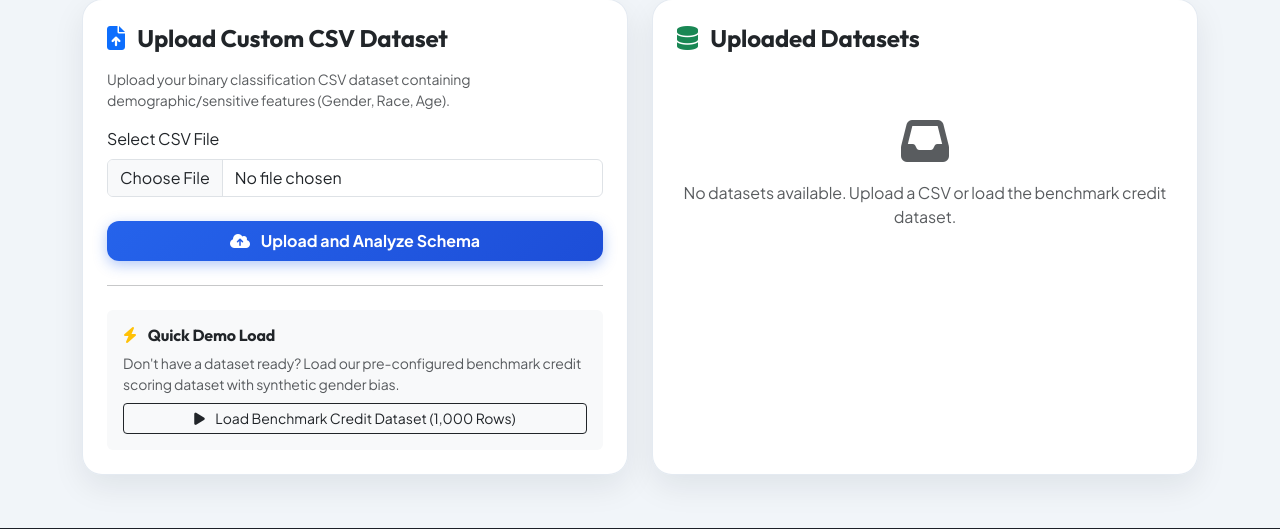
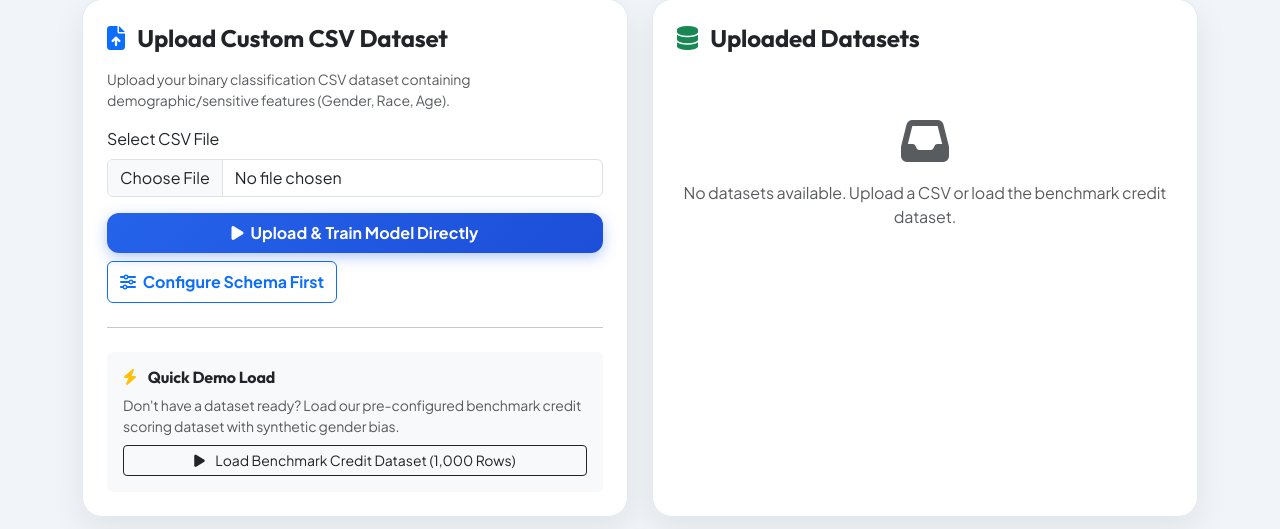
Before and after one commit to ganeshjawale49/EthicalAI-BiasMitigation, a Flask app: page /upload in a window 1280 px wide. Shown: the part 163-692 px from the top of the page. Run offline with Flask 3, Linux system fonts and the light colour scheme; a user stored in the database is signed in; data comes from the database, SQL or seed files in the repository; both versions use the stored data as it was after the commit.

Commit message:
fix dataset workflow

```diff
--- a/app.py
+++ b/app.py
@@ -208,13 +208,22 @@ def preprocess_page(dataset_id):
 @app.route('/save_preprocess/<int:dataset_id>', methods=['POST'])
 @login_required
 def save_preprocess_config(dataset_id):
+    ds = get_dataset_by_id(dataset_id)
+    if not ds:
+        flash('Dataset record not found.', 'error')
+        return redirect(url_for('upload_page'))
+
     target_col = request.form.get('target_column')
     sensitive_col = request.form.get('sensitive_column')
     priv_group = request.form.get('privileged_group')
     unpriv_group = request.form.get('unprivileged_group')
 
+    if target_col and sensitive_col and str(target_col).strip() == str(sensitive_col).strip():
+        flash('Target Outcome column and Sensitive Attribute column cannot be the same. Please select different columns.', 'error')
+        return redirect(url_for('preprocess_page', dataset_id=dataset_id))
+
     update_dataset_config(dataset_id, target_col, sensitive_col, priv_group, unpriv_group)
-    flash('Dataset configuration saved.', 'success')
+    flash('Dataset configuration saved successfully.', 'success')
     return redirect(url_for('train_page', dataset_id=dataset_id))
 
 @app.route('/train/<int:dataset_id>')
--- a/models/dataset_manager.py
+++ b/models/dataset_manager.py
@@ -131,6 +131,13 @@ def save_uploaded_dataset(user_id, file_obj):
     try:
         df = pd.read_csv(io.StringIO(csv_content))
         row_count, col_count = df.shape
+        if row_count < 1 or col_count < 2:
+            if os.path.exists(filepath):
+                try:
+                    os.remove(filepath)
+                except Exception:
+                    pass
+            return False, f"CSV file must contain at least 1 row and 2 columns (found {row_count} rows, {col_count} columns)."
 
         # Auto-detect target and sensitive columns defaults
         columns = list(df.columns)
@@ -296,13 +303,19 @@ def preprocess_dataset(filepath, target_col, sensitive_col, privileged_group):
     df = load_dataset_dataframe(filepath)
     cols = list(df.columns)
 
+    if len(cols) < 2:
+        raise ValueError(f"Dataset must contain at least 2 columns (found {len(cols)}).")
+
+    if target_col and sensitive_col and str(target_col).strip() == str(sensitive_col).strip():
+        raise ValueError(f"Target column and Sensitive Attribute column cannot be the same ('{target_col}'). Please select different columns in Dataset Configuration.")
+
     # Robust fallback for target_col and sensitive_col if None or missing
     if not target_col or target_col not in cols:
         target_col = cols[-1] if cols else ''
     if not sensitive_col or sensitive_col not in cols:
-        sensitive_col = cols[0] if cols else ''
+        sensitive_col = cols[0] if (cols and cols[0] != target_col) else (cols[1] if len(cols) > 1 else cols[0])
     if not privileged_group:
-        privileged_group = 'Male' if 'gender' in sensitive_col.lower() else 'Older'
+        privileged_group = 'Male' if 'gender' in str(sensitive_col).lower() else 'Older'
 
     df = df.dropna(subset=[target_col, sensitive_col]).copy()
 
--- a/templates/upload.html
+++ b/templates/upload.html
@@ -13,11 +13,18 @@
                 <p class="text-muted small">Upload your binary classification CSV dataset containing demographic/sensitive features (Gender, Race, Age).</p>
 
                 <form action="{{ url_for('upload_file') }}" method="POST" enctype="multipart/form-data">
-                    <div class="mb-4">
+                    <div class="mb-3">
                         <label class="form-label font-weight-bold">Select CSV File</label>
                         <input type="file" name="file" class="form-control" accept=".csv" required>
                     </div>
-                    <button type="submit" class="btn btn-primary-custom w-100 py-2"><i class="fa-solid fa-cloud-arrow-up me-2"></i> Upload and Analyze Schema</button>
+                    <div class="d-flex gap-2 flex-wrap">
+                        <button type="submit" name="action" value="train" class="btn btn-primary-custom flex-grow-1 py-2 fw-bold">
+                            <i class="fa-solid fa-play me-1"></i> Upload &amp; Train Model Directly
+                        </button>
+                        <button type="submit" name="action" value="configure" class="btn btn-outline-primary py-2 fw-bold">
+                            <i class="fa-solid fa-sliders me-1"></i> Configure Schema First
+                        </button>
+                    </div>
                 </form>
 
                 <hr class="my-4">
@@ -49,8 +56,13 @@
                                         Target: <span class="fw-bold text-dark">{{ ds.target_column or 'Not Set' }}</span>
                                     </div>
                                 </div>
-                                <div class="d-flex gap-2 align-items-center">
-                                    <a href="{{ url_for('preprocess_page', dataset_id=ds.id) }}" class="btn btn-sm btn-primary"><i class="fa-solid fa-sliders me-1"></i> Configure & Train</a>
+                                <div class="d-flex gap-1 align-items-center flex-wrap">
+                                    <a href="{{ url_for('train_page', dataset_id=ds.id) }}" class="btn btn-sm btn-success fw-bold" title="Train model directly">
+                                        <i class="fa-solid fa-play me-1"></i> Train Model
+                                    </a>
+                                    <a href="{{ url_for('preprocess_page', dataset_id=ds.id) }}" class="btn btn-sm btn-outline-secondary" title="Configure columns">
+                                        <i class="fa-solid fa-sliders me-1"></i> Configure
+                                    </a>
                                     <button class="btn btn-sm btn-outline-danger" title="Delete dataset" onclick="confirmDelete({{ ds.id }}, '{{ ds.filename|replace("'", "\\'") }}')">
                                         <i class="fa-solid fa-trash"></i>
                                     </button>
```
Also changed, not shown: templates/preprocess.html (+8 -1 lines), database.db.
